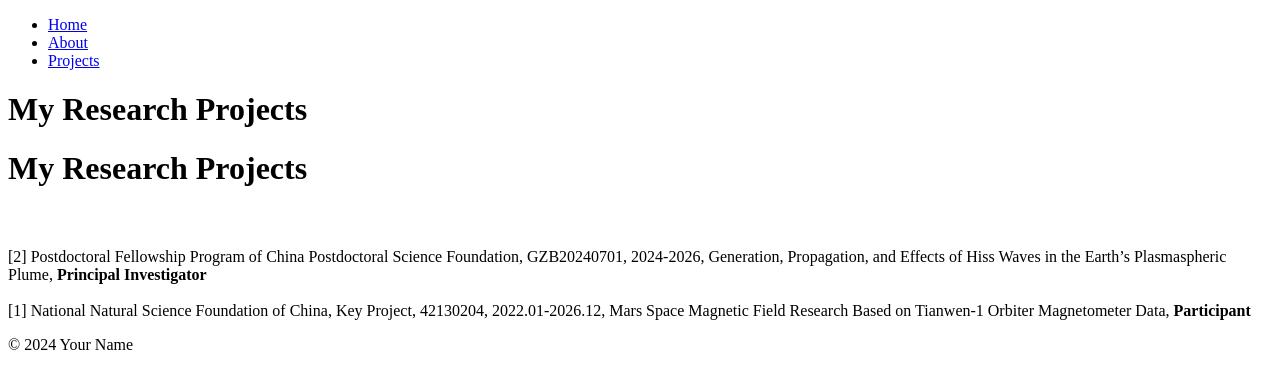
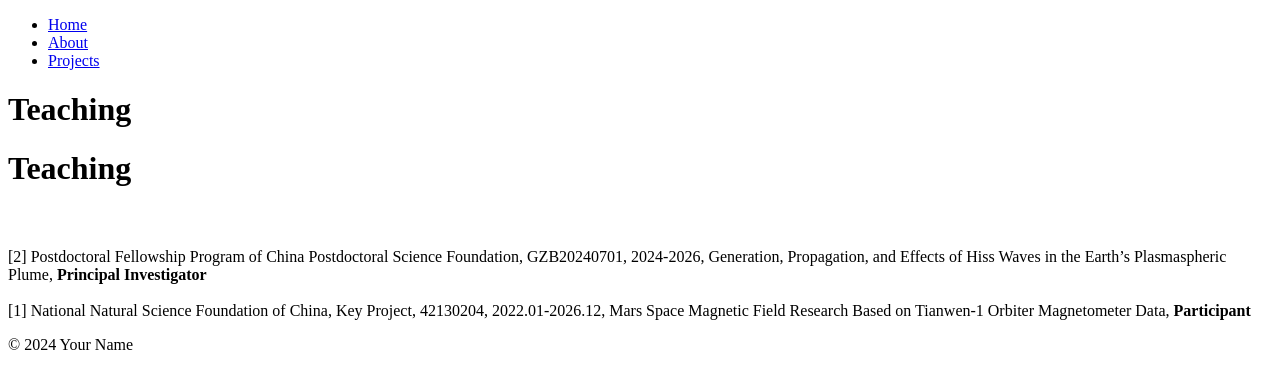
Before and after one commit to Z-Y-Wu/ZW-, a Jekyll site: the page built from _pages/project.html, in a window 1280 px wide. Shown: the top 389 px of the page. Built offline with Jekyll 4.4.1, drawn with Linux system fonts in a browser that asks for light colours.

Commit message:
Update project.html

```diff
--- a/_pages/project.html
+++ b/_pages/project.html
@@ -1,7 +1,8 @@
 ---
 layout: page
-title: "My Research Projects"
+title: "Teaching"
 permalink: /projects/
+author_profile: true
 ---
 <head>
     <link rel="stylesheet" href="/assets/css/styles.css">
```
